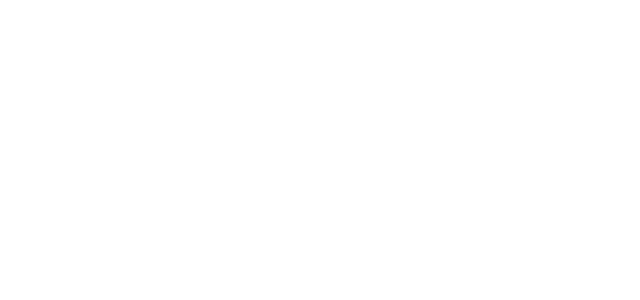
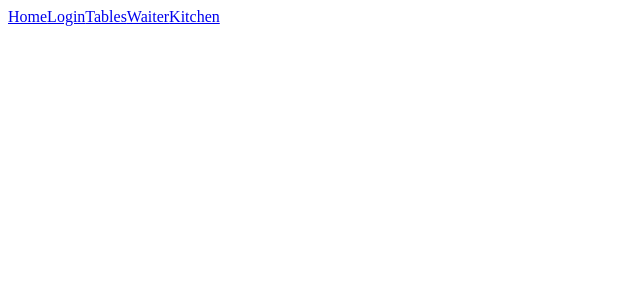
Before and after one commit to AdrianBabieczko/pizzeria-portal, a React (Create React App) app: page / in a window 1280 px wide. Shown: the top 300 px of the page, without its empty margins (0-640 px from the left). Built offline with nearby package versions, Linux system fonts and the light colour scheme.

Commit message:
Add navigation

```diff
--- a/src/App.js
+++ b/src/App.js
@@ -1,6 +1,6 @@
 import React from 'react';
 import MainLayout from './components/layout/MainLayout/MainLayout';
-import { BrowserRouter, Switch, Route, Link } from 'react-router-dom';
+import { BrowserRouter, Route, Switch, Link } from 'react-router-dom';
 import Login from './components/views/Login/Login';
 import Tables from './components/views/Tables/Tables';
 import Waiter from './components/views/Waiter/Waiter';
@@ -18,6 +18,7 @@
           <Route exact path={process.env.PUBLIC_URL + '/kitchen'} component={Kitchen} />
         </Switch>
       </MainLayout>
+
     </BrowserRouter>
   );
 }
--- a/src/components/layout/MainLayout/MainLayout.js
+++ b/src/components/layout/MainLayout/MainLayout.js
@@ -1,8 +1,10 @@
 import React from 'react';
 import PropTypes from 'prop-types';
+import PageNav from '../PageNav/PageNav';
 
 const MainLayout = props => (
   <div>
+    <PageNav/>
     {props.children}
   </div>
 );
--- /dev/null
+++ b/src/components/layout/PageNav/PageNav.js
@@ -0,0 +1,14 @@
+import React from 'react';
+import {NavLink} from 'react-router-dom';
+
+const PageNav = props => (
+  <nav>
+    <NavLink exact to={`${process.env.PUBLIC_URL}/`} activeClassName='active'>Home</NavLink>
+    <NavLink to={`${process.env.PUBLIC_URL}/login`} activeClassName='active'>Login</NavLink>
+    <NavLink to={`${process.env.PUBLIC_URL}/tables`} activeClassName='active'>Tables</NavLink>
+    <NavLink to={`${process.env.PUBLIC_URL}/waiter`} activeClassName='active'>Waiter</NavLink>
+    <NavLink to={`${process.env.PUBLIC_URL}/kitchen`} activeClassName='active'>Kitchen</NavLink>
+  </nav>
+);
+
+export default PageNav;
--- a/src/components/views/Waiter/Waiter.js
+++ b/src/components/views/Waiter/Waiter.js
@@ -1,11 +1,19 @@
 import React from 'react';
+import {Link} from 'react-router-dom';
 import styles from './Waiter.scss';
+import PropTypes from 'prop-types';
 
 
-const Waiter = props => (
+const Waiter = ({id = 20}) => (
   <div className={styles.component}>
     <h2>Waiter View</h2>
+    <Link to={'/order/new'}>Order new</Link>
+    <Link to={`/order/${id}`}>Order id: {id}</Link>
   </div>
 );
 
+Waiter.propTypes = {
+  id: PropTypes.string,
+};
+
 export default Waiter;
```
